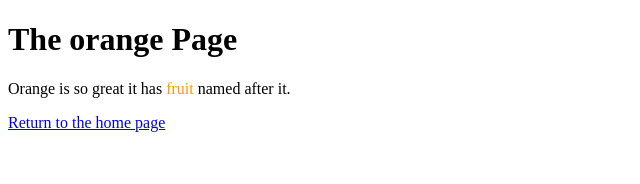
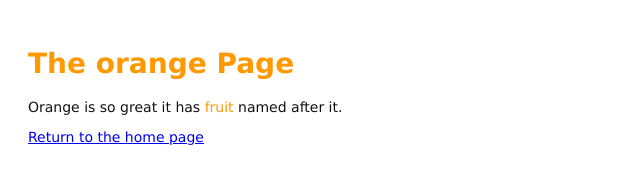
Before and after one commit to TykeComputing/RysGitTutorial, a plain HTML site: page orange.html in a window 1280 px wide. Shown: the whole page, without its empty margins (0-640 px from the left). Drawn offline with Linux system fonts and the light colour scheme.

Commit message:
Link HTMl pages to stylesheet

```diff
--- a/orange.html
+++ b/orange.html
@@ -2,11 +2,12 @@
 <html lang="en">
     <head>
         <title>The Orange Page</title>
+        <link rel="stylesheet" href="style.css" />
         <meta charset="utf-8" />
     </head>
 
     <body>
-        <h1 style="colour: #F90">The orange Page</h1>
+        <h1 style="color: #F90">The orange Page</h1>
         <p>Orange is so great it has
             <span style="COLOR: #F90">fruit</span> named after it.</p>
             <p><a href="index.html">Return to the home page</a></p>
```
Also changed, not shown: blue.html (+1 -0 lines), index.html (+1 -0 lines).
